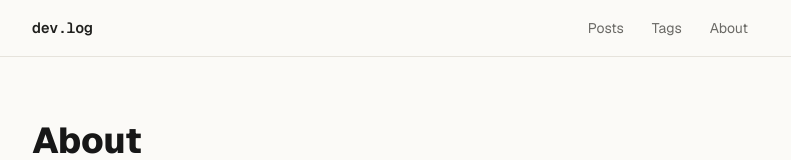
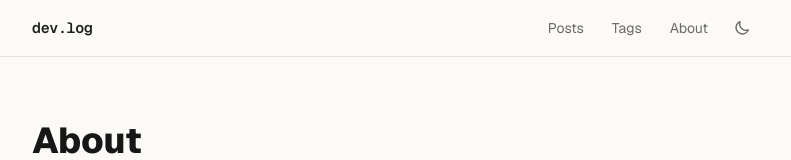
Before and after one commit to tjdsksro90/nextjs-blog, a Next.js app: page /about in a window 1280 px wide. Shown: the top 160 px of the page, without its empty margins (244-1035 px from the left). Built offline with nearby package versions, Linux system fonts and the light colour scheme.

Commit message:
feat: 다크 모드 전환 버튼 추가
- 선택한 테마를 localStorage에 저장
- head 인라인 스크립트로 페인트 전에 dark 클래스를 붙여 새로고침 깜빡임 방지
- 저장값이 없으면 OS 설정(prefers-color-scheme)을 따름"

```diff
--- a/src/app/layout.tsx
+++ b/src/app/layout.tsx
@@ -3,6 +3,7 @@ import { Geist, Geist_Mono } from 'next/font/google';
 import './globals.css';
 import { SiteFooter } from '@/components/SiteFooter';
 import { SiteHeader } from '@/components/SiteHeader';
+import { themeInitScript } from '@/components/ThemeToggle';
 import { site } from '@/lib/site';
 
 const geistSans = Geist({
@@ -22,7 +23,15 @@ export const metadata: Metadata = {
 
 export default function RootLayout({ children }: LayoutProps<'/'>) {
   return (
-    <html lang="ko" className={`${geistSans.variable} ${geistMono.variable} h-full antialiased`}>
+    // 인라인 스크립트가 dark 클래스를 붙이므로 서버 HTML과 class가 달라질 수 있다 → 경고 끔(suppressHydrationWarning)
+    <html
+      lang="ko"
+      suppressHydrationWarning
+      className={`${geistSans.variable} ${geistMono.variable} h-full antialiased`}
+    >
+      <head>
+        <script dangerouslySetInnerHTML={{ __html: themeInitScript }} />
+      </head>
       <body className="min-h-full flex flex-col font-sans">
         <SiteHeader />
         <main className="mx-auto w-full max-w-3xl flex-1 px-5">{children}</main>
--- a/src/components/SiteHeader.tsx
+++ b/src/components/SiteHeader.tsx
@@ -1,5 +1,6 @@
 import Link from 'next/link';
 import { site } from '@/lib/site';
+import { ThemeToggle } from './ThemeToggle';
 
 const nav = [
   { href: '/', label: 'Posts' },
@@ -24,6 +25,7 @@ export function SiteHeader() {
               {item.label}
             </Link>
           ))}
+          <ThemeToggle />
         </nav>
       </div>
     </header>
--- /dev/null
+++ b/src/components/ThemeToggle.tsx
@@ -0,0 +1,59 @@
+'use client';
+
+import { useSyncExternalStore } from 'react';
+
+// <html>의 class가 바뀌면 다시 그리도록 구독한다
+function subscribe(onChange: () => void) {
+  const observer = new MutationObserver(onChange);
+  observer.observe(document.documentElement, { attributes: true, attributeFilter: ['class'] });
+  return () => observer.disconnect();
+}
+const getSnapshot = () => document.documentElement.classList.contains('dark');
+const getServerSnapshot = () => null; // 서버는 사용자가 고른 테마를 모른다
+
+/** 라이트/다크 전환 버튼. 고른 값은 localStorage에 저장한다. */
+export function ThemeToggle() {
+  const dark = useSyncExternalStore(subscribe, getSnapshot, getServerSnapshot);
+
+  function toggle() {
+    const next = !document.documentElement.classList.contains('dark');
+    document.documentElement.classList.toggle('dark', next);
+    localStorage.setItem('theme', next ? 'dark' : 'light');
+  }
+
+  return (
+    <button
+      type="button"
+      onClick={toggle}
+      aria-label={dark ? '라이트 모드로 전환' : '다크 모드로 전환'}
+      className="grid size-9 place-items-center rounded-full text-muted transition-colors hover:bg-line hover:text-foreground"
+    >
+      {/* 서버에서 그린 첫 화면에는 아이콘을 비워 둔다 (해 ↔ 달 아이콘이 바뀌며 깜빡이지 않게) */}
+      {dark === null ? null : dark ? <SunIcon /> : <MoonIcon />}
+    </button>
+  );
+}
+
+function SunIcon() {
+  return (
+    <svg viewBox="0 0 24 24" className="size-[18px]" fill="none" stroke="currentColor" strokeWidth="1.8" strokeLinecap="round">
+      <circle cx="12" cy="12" r="4" />
+      <path d="M12 2v2M12 20v2M4.9 4.9l1.4 1.4M17.7 17.7l1.4 1.4M2 12h2M20 12h2M4.9 19.1l1.4-1.4M17.7 6.3l1.4-1.4" />
+    </svg>
+  );
+}
+
+function MoonIcon() {
+  return (
+    <svg viewBox="0 0 24 24" className="size-[18px]" fill="none" stroke="currentColor" strokeWidth="1.8" strokeLinecap="round" strokeLinejoin="round">
+      <path d="M20.5 14.5A8.5 8.5 0 0 1 9.5 3.5a8.5 8.5 0 1 0 11 11Z" />
+    </svg>
+  );
+}
+
+/**
+ * 화면이 그려지기 전에 <head>에서 바로 실행되는 스크립트.
+ * 저장된 값이 있으면 그 값, 없으면 OS 설정(prefers-color-scheme)을 따라 <html>에 dark를 붙인다.
+ * React가 실행된 뒤에 붙이면 새로고침할 때마다 흰 화면이 한 번 번쩍인다.
+ */
+export const themeInitScript = `(function(){try{var t=localStorage.getItem('theme');var d=t?t==='dark':matchMedia('(prefers-color-scheme: dark)').matches;if(d)document.documentElement.classList.add('dark')}catch(e){}})()`;
```
